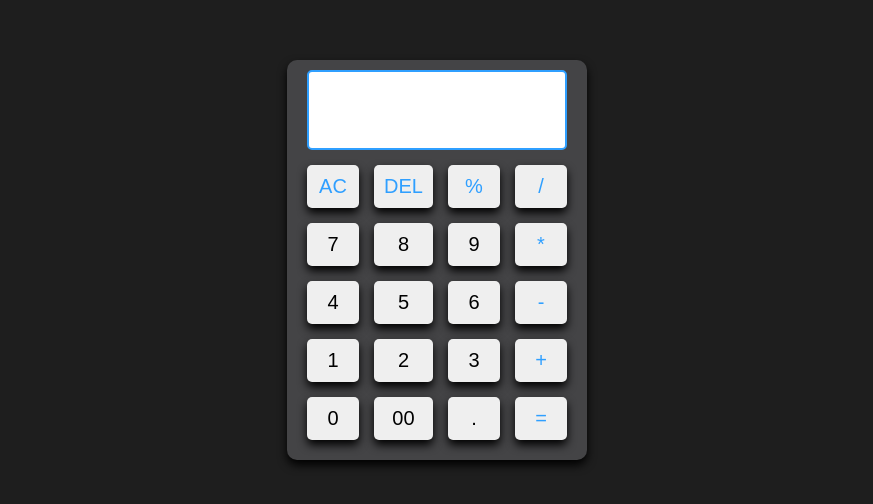
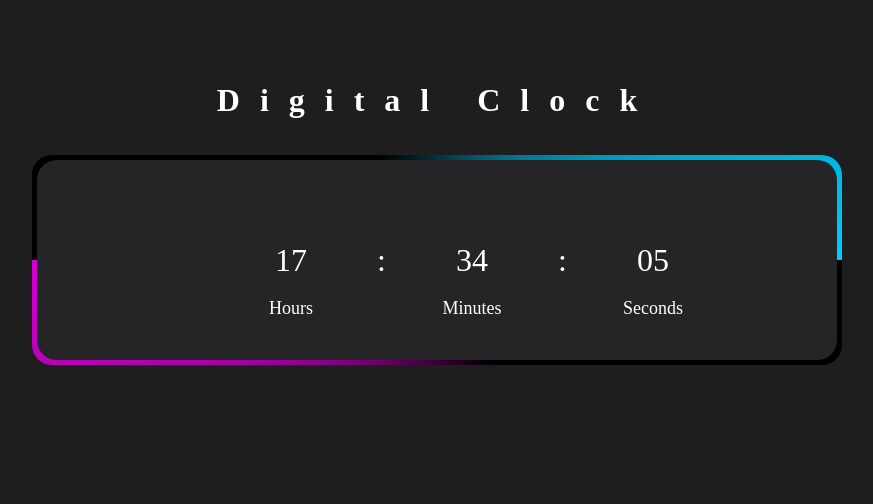
Before and after one commit to mk5379/projects, a plain HTML site: page index.html in a window 1280 px wide. Shown: the part 140-644 px from the top of the page, without its empty margins (203-1076 px from the left). Drawn offline with Linux system fonts and the light colour scheme.

Commit message:
Add files via upload

```diff
--- a/index.html
+++ b/index.html
@@ -1,43 +1,42 @@
 <!DOCTYPE html>
 <html lang="en">
-  <head>
-    <meta charset="UTF-8" />
-    <meta http-equiv="X-UA-Compatible" content="IE=edge" />
-    <meta name="viewport" content="width=device-width, initial-scale=1.0" />
-    <title>Calculator</title>
+<head>
+    <meta charset="UTF-8">
+    <meta http-equiv="X-UA-Compatible" content="IE=edge">
+    <meta name="viewport" content="width=device-width, initial-scale=1.0">
+    <title>Digital Clock</title>
     <link rel="stylesheet" href="./style.css">
-  </head>
-  <body>
-    <div class="container">
-      <input type="text" id="display" name="display"/>
+</head>
+<body>
+    <div class="container1">
+        <h1 style="color: White;">Digital Clock</h1>
+        <div class="box2">
 
-      <div class="buttons">
-        <button class="operator" value="AC" onclick="display.value = '' ">AC</button>
-        <button class="operator" value="DEL" onclick="display.value = display.value.toString().slice(0,-1) ">DEL</button>
-        <button class="operator" value="%" onclick="display.value += '%' ">%</button>
-        <button class="operator" value="/" onclick="display.value += '/' ">/</button>
+            <h3 class="content"><a href=""></a></h3>
+        </div>
+        <div class="container2">
+            <div class="clock">
+                <span id="hrs">0 0</span>
+                <span>:</span>
+                <span id="min">0 0</span>
+                <span>:</span>
+                <span id="sec">0 0</span>
+            </div>
+        </div>
+    </div>
 
-        <button value="7" onclick="display.value += '7' ">7</button>
-        <button value="8" onclick="display.value += '8' ">8</button>
-        <button value="9" onclick="display.value += '9' ">9</button>
-        <button class="operator" value="*" onclick="display.value += '*' ">*</button>
+    <script>
+        let hrs = document.getElementById("hrs")
+        let min = document.getElementById("min")
+        let sec = document.getElementById("sec")
 
-        <button value="4" onclick="display.value += '4' ">4</button>
-        <button value="5" onclick="display.value += '5' ">5</button>
-        <button value="6" onclick="display.value += '6' ">6</button>
-        <button class="operator" value="-" onclick="display.value += '-' ">-</button>
-
-        <button value="1" onclick="display.value += '1' ">1</button>
-        <button value="2" onclick="display.value += '2' ">2</button>
-        <button value="3" onclick="display.value += '3' ">3</button>
-        <button class="operator" value="+" onclick="display.value += '+' ">+</button>
-
-        <button value="0" onclick="display.value += '0' ">0</button>
-        <button value="00" onclick="display.value += '00' ">00</button>
-        <button value="." onclick="display.value += '.' ">.</button>
-        <button class="operator" value="=" onclick="display.value = eval(display.value)">=</button>
-      </div>
-    </div>
-    <script src="./App.js"></script>
-  </body>
+        setInterval(() => {
+            {
+            hrs.innerHTML = (new Date().getHours()<10 ? "0" : "") + new Date().getHours()
+            min.innerHTML = (new Date().getMinutes()<10 ? "0" : "")  + new Date().getMinutes()
+            sec.innerHTML = (new Date().getSeconds()<10 ? "0" : "")  + new Date().getSeconds()
+        }
+        })
+    </script>
+</body>
 </html>
--- a/style.css
+++ b/style.css
@@ -1,53 +1,186 @@
 * {
-    margin: 0;
-    padding: 0;
+    padding: 0%;
+    margin: 0%;
     box-sizing: border-box;
 }
-body {
-    height: 100vh;
+
+h1 {
+    position: absolute;
+    letter-spacing: 20px;
+    transform: translate(-50%,-50%);
+    top: 30%;
+    left: 50%;
+}
+
+.container1{
+    width: 100%;
+    min-height: 1000vh;
+    background-color: #1e1e1e;
+    color: white;
+}
+
+.container2{
+    width: 800px;
+    height: 200px;
+    position: absolute;
+    transform: translate(-50%,-50%);
+    top: 50%;
+    left: 50%;
+}
+
+.clock{
+    width: 100%;
+    height: 100%;
+    background-color: #252527;
     display: flex;
     justify-content: center;
     align-items: center;
-    background-color: #1e1e1e;
-}
-.container{
-    position: relative;
-    max-width: 300px;
-    width: 100%;
-    background-color: #444446;
-    padding: 10px 20px 20px;
-    box-shadow: 0 5px 10px rgb(0, 0, 0.5);
-    border-radius: 10px;
-}
-.buttons{
-    display: grid;
-    grid-gap: 15px;
-    grid-template-columns: repeat(4,1fr);
-}
-#display {
-    height: 80px;
-    width: 100%;
-    outline: none;
-    text-align: right;
-    border: 2px solid #2f9fff;
-    border-radius: 5px;
-    font-size: 25px;
-    margin-bottom: 15px;
+    border-radius: 20px;
 }
 
-.buttons button {
-    padding: 10px;
-    border-radius: 5px;
-    border: none;
-    font-size: 20px;
-    cursor: pointer;
-    box-shadow: 0 5px 10px rgb(0, 0, 0.05);
+.clock span{
+    font-size: xx-large;
+    margin-left: 70px;
+    display: inline-block;
+    position: relative;
+}
+.clock span::after {
+    font-size: large;
+    position: absolute;
+    bottom: -40px;
+    left: 50%;
+    transform: translateX(-50%);
+}
+#hrs::after{
+    content: "Hours";
+}
+#min::after{
+    content: "Minutes";
+}
+#sec::after{
+    content: "Seconds";
 }
 
-.buttons button:active{
-    transform: scale(0.99);
+/* .box{
+    position: relative;
+    width: 70px;
+    height: 50px;
+    margin-right: 30px;
+    background: repeating-conic-gradient(from var(--a),#ff2770 0%,#ff2770 5%,transparent 5%,transparent 40%,#ff2770 50%);
+    animation: animate 4s linear infinite;
+    border-radius: 10px;
+    transition: 0.5s;
 }
 
-.operator{
-    color: #2f9fff;
+@property --a {
+    syntax : '<angle>' ;
+    inherits : false;
+    initial-value : 0deg;
 }
+
+@keyframes animate {
+    0% {
+        --a : 0deg;
+    }
+    100% {
+        --a : 360deg;
+    }
+}
+.box::before {
+    content : '';
+    position: absolute;
+    width: 100%;
+    height: 100%;
+    background: repeating-conic-gradient(from var(--a),#45f3ff 0%,#45f3ff 5%,transparent 5%,transparent 40%,#45f3ff 50%);
+    animation: animate 4s linear infinite;
+    animation-delay: -1s;
+    border-radius: 10px;
+
+} */
+/* .box::after {
+    content : '';
+    position: absolute;
+    inset: 8px;
+    background: #2d2d39;
+    border-radius: px;
+    border: 8px solid #2d2d39;
+    border-radius: 5px;
+}.home {
+    position: relative;
+    color: white;
+    z-index: 1;
+    font-size:medium ;
+    margin-top: 14px;
+    margin-left: 15px;
+} */
+/* a:hover{
+    text-decoration: none;
+} */
+
+.box2 {
+    position: relative;
+    width: 810px;
+    height: 210px;
+    margin-right: 20px;
+    background: rgb(0, 0, 0, 70);
+    border-radius: 20px;
+    display: flex;
+    justify-content: center;
+    align-items: center;
+    overflow: hidden;
+    transition: 0.5s;
+    position: absolute;
+    transform: translate(-50%,-50%);
+    top: 50%;
+    left: 50%;
+
+
+}
+
+.box2::after {
+    content : '';
+    position: absolute;
+    width: 900px;
+    height: 900px;
+    background-image: conic-gradient(transparent,transparent,transparent,#d400d4);
+    animation: animated 4s linear infinite;
+    animation-delay: -2s;
+}
+
+.box2::before {
+    content : '';
+    position: absolute;
+    width: 900px;
+    height: 900px;
+    background-image: conic-gradient(transparent,transparent,transparent,#00ccff);
+    animation: animated 4s linear infinite;
+}
+@keyframes animated {
+    0%{
+        transform: rotate(0deg);
+    }
+    100%{
+        transform: rotate(360deg);
+    }
+}
+.box2 p {
+    position: absolute;
+    margin-top: 4px;
+    margin-left: 5px;
+    width: 790px;
+    height: 190px;
+    inset: 1px;
+    border-radius: 7px;
+    background-color: #2d2d39 ;
+    border: 8px solid #2d2d39;
+    z-index: 1;
+    transition: 0.5s;
+    border-radius: 20px;
+}
+.content {
+    color: white;
+    z-index: 1;
+    font-size:medium ;
+    margin-top: 11px;
+    margin-left: px;
+}
```
